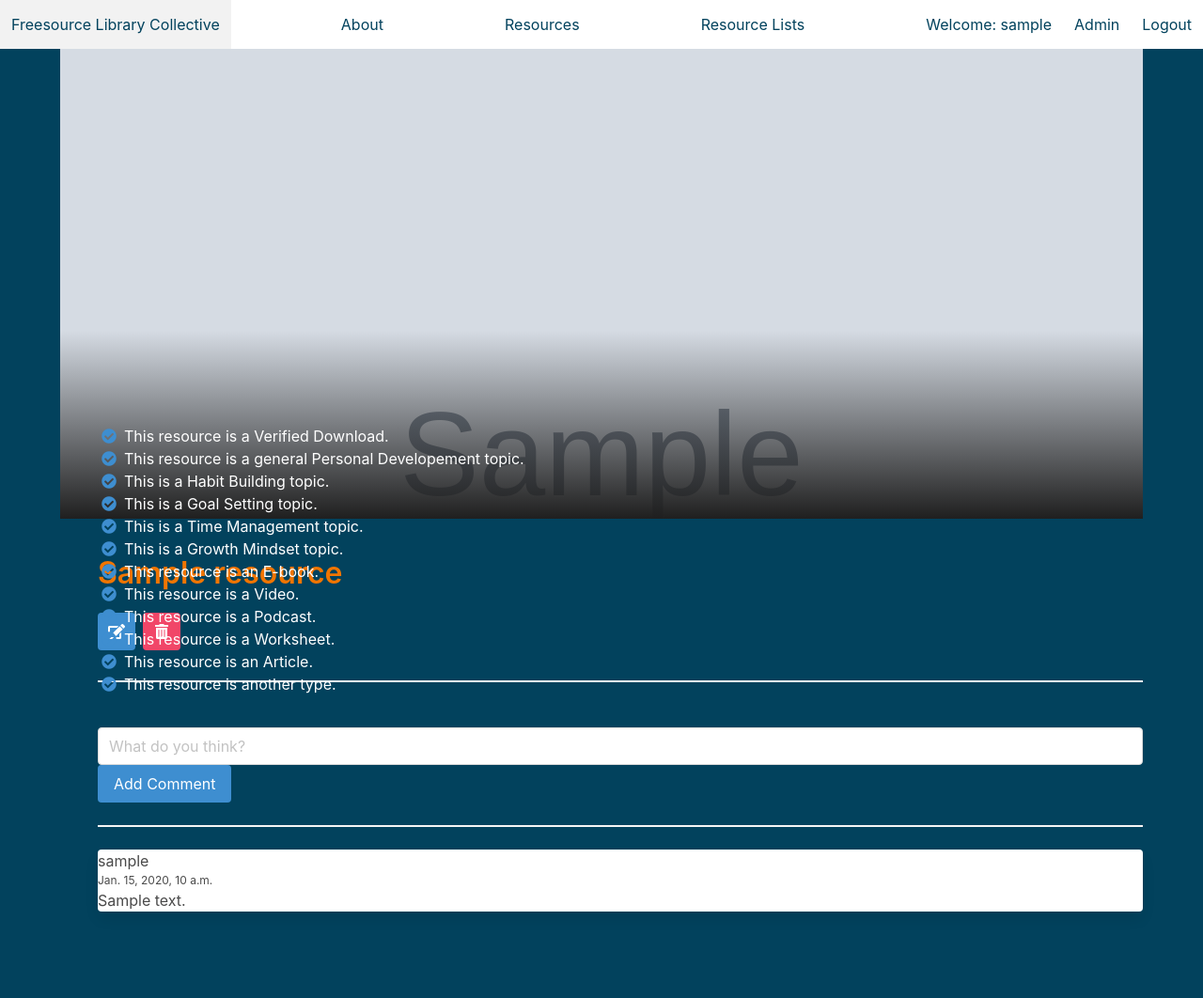
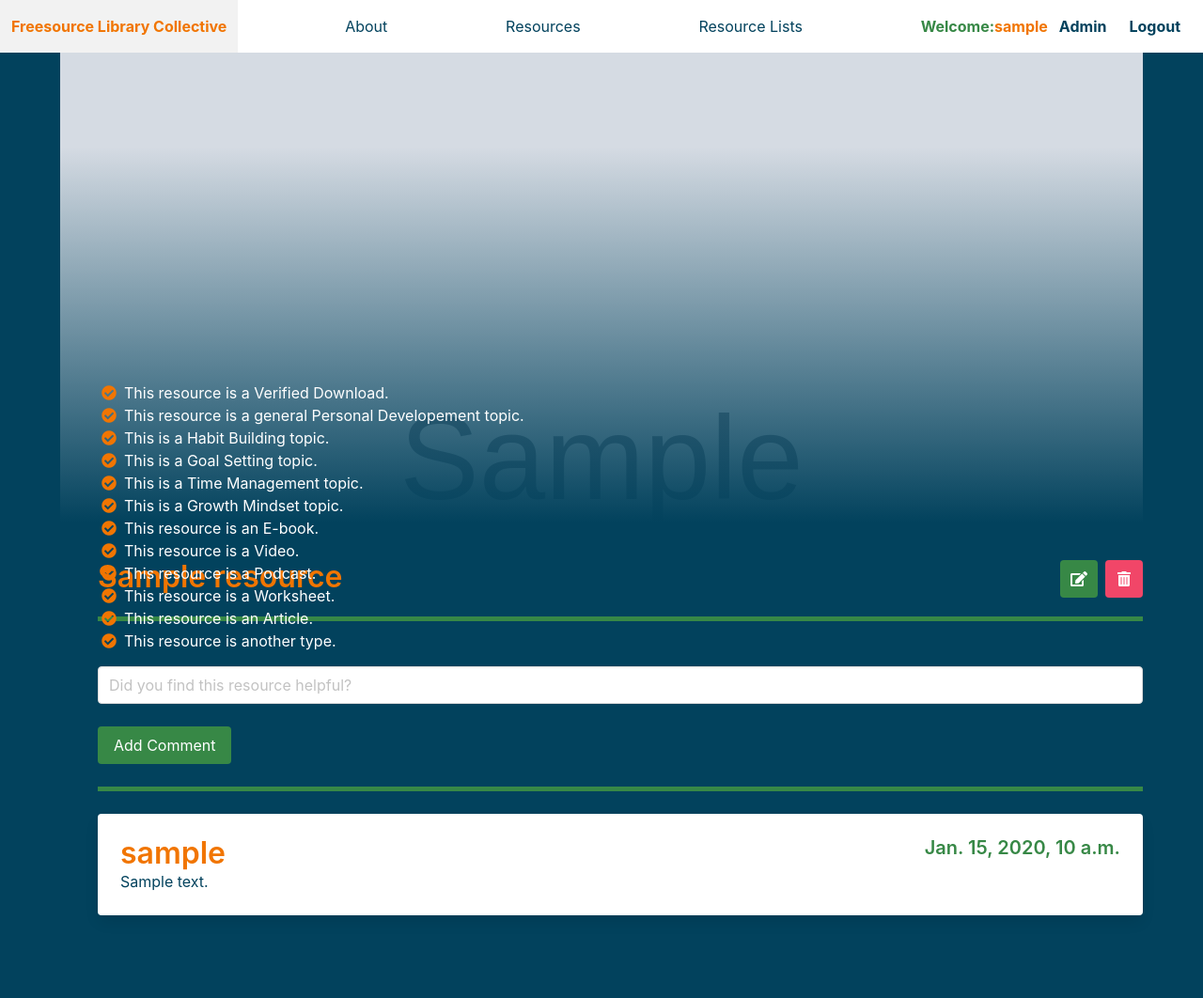
Before and after one commit to KayeB-Designing/freesource-collective, a Django app: page /resources/1/ in a window 1280 px wide. Shown: the whole page at 94% size. Before the commit the page ends 970 px from the top, so only its background shows below. Run offline with Django 4.2, Linux system fonts and the light colour scheme; a user stored in the database is signed in; tables that the repository leaves empty hold one stand-in row (values such as "Sample post"); grey boxes marked "Sample" are stand-in pictures; parts of the project's set-up code (start-up, migrations or seed data) failed here and were passed over.

Commit message:
styking complete

```diff
--- a/flc_main_app/static/styles/main.css
+++ b/flc_main_app/static/styles/main.css
@@ -19,6 +19,10 @@ h3 {
     color: #f17501;
 }
 
+.subtitle {
+    color: #ffffff;
+}
+
 .gallery {
     display: grid;
     grid-template-columns: repeat(auto-fit, minmax(280px, 1fr));
@@ -31,7 +35,7 @@ h3 {
 }
 
 .gallery .card:hover {
-    transform: scale(1.1);
+    transform: scale(1.05);
     z-index: 10;
 }
 
@@ -51,7 +55,7 @@ p {
 
 .detail__img::after {
     content: "";
-    background-image: linear-gradient(transparent 60%, #1f1f1f);
+    background-image: linear-gradient(transparent 20%, #02425d);
     position: absolute;
     top: 0;
     left: 0;
@@ -70,9 +74,18 @@ img {
 .detail__name {
     position: absolute;
     z-index: 5;
-    top: 400px;
+    top: 350px;
 }
 
 .detail__container {
     margin-top: 500px;
 }
+
+.white {
+    color:#ffffff;
+}
+
+hr {
+    background-color:#378846;
+    height: 5px;
+}
--- a/flc_main_app/templates/base.html
+++ b/flc_main_app/templates/base.html
@@ -15,7 +15,7 @@
     <body >
         <nav class="navbar is-white" style="color: #02425d;" role="navigation" aria-label="main navigation">
             <div class="navbar-brand">
-                <a class="navbar-item" style="color:#02425d" href="/">Freesource Library Collective</a>
+                <a class="navbar-item" style="color:#f17501; font-weight: bold;" href="/">Freesource Library Collective</a>
                 <a style="color:#02425d" role="button" class="navbar-burger" aria-label="menu" aria-expanded="false">
                     <span aria-hidden="true"></span>
                     <span aria-hidden="true"></span>
@@ -33,7 +33,7 @@
                         <a class="navbar-item" style="color:#02425d" href="{% url 'list_list' %}">Resource Lists</a>
                     </div>
                     <div class="navbar-menu navbar-end">
-                        <span class="navbar-item" style="color:#02425d">Welcome: {{user.username}}</span>
+                        <span class="navbar-item" style="color:#378846; font-weight: bolder;">Welcome:<span style="color:#f17501; font-weight: bold;">{{user.username}}</span>
                         {% if user.is_superuser %}
                                 <a class="navbar-item" style="color:#02425d" href="http://127.0.0.1:8000/admin/">Admin</a>
                         {% endif %}
--- a/flc_main_app/templates/registration/login.html
+++ b/flc_main_app/templates/registration/login.html
@@ -3,7 +3,8 @@
         <h1 class="title pt-5">Freesource Library Collective Log In Page</h1>
         <form method="post" action="{% url 'login' %}">
             {% csrf_token %} {{ form.as_p }}
-            <input type="submit" class="button is-info" value="login" />
+            <br>
+            <input  style="background-color:#378846" type="submit" class="button is-info" value="login" />
             <input type="hidden" name="next" value="{{ next }}" />
         </form>
         {% endblock %}
--- a/flc_main_app/templates/registration/register.html
+++ b/flc_main_app/templates/registration/register.html
@@ -3,7 +3,8 @@
         <h1 class="title pt-5">Freesource Library Collective Registration Page</h1>
         <form method="post" action="{% url 'register' %}">
             {% csrf_token %} {{ form.as_p }}
-            <input type="submit" class="button is-info" value="Register" />
+            <br>
+            <input style="background-color:#378846" type="submit" class="button is-info" value="Register" />
             <input type="hidden" name="next" value="{{ next }}" />
         </form>
         {% endblock %}
--- a/flc_main_app/templates/resource_detail.html
+++ b/flc_main_app/templates/resource_detail.html
@@ -4,10 +4,10 @@
         <img src="{{resource.image}}" alt="{{resource.name}}" />
     </div>
     <div class="detail__container">
-        <a href="{{resource.link}}" target="_blank"><h1 class="title">{{resource.name}}</h1></a>
-        <br>
-        <div class="buttons">
-            <a class="button is-info" href="{% url 'resource_update' resource.pk %}">
+        <a  class="title" href="{{resource.link}}" target="_blank"><h1>{{resource.name}}<span >
+            {% if resource.user == user %}
+        <div class="buttons is-pulled-right">
+            <a class="button is-info" style="background-color:#378846" href="{% url 'resource_update' resource.pk %}">
                 <span class="icon">
                     <i class="fas fa-edit"></i>
                 </span>
@@ -18,11 +18,15 @@
                 </span>
             </a>
         </div>
+        {% endif %}
+        </span></h1></a>
+
+
         <div class="detail__name">
             {% if resource.verified_download %}
         <div class="icon-text">
             <span class="icon has-text-info">
-                <i class="fas fa-check-circle"></i>
+                <i class="fas fa-check-circle" style="color:#f17501"></i>
             </span>
             <span>This resource is a Verified Download.</span>
         </div>
@@ -30,7 +34,7 @@
         {% if resource.general_pers_dev %}
         <div class="icon-text">
             <span class="icon has-text-info">
-                <i class="fas fa-check-circle"></i>
+                <i class="fas fa-check-circle" style="color:#f17501"></i>
             </span>
             <span>This resource is a general Personal Developement topic.</span>
         </div>
@@ -38,7 +42,7 @@
         {% if resource.habit_building %}
         <div class="icon-text">
             <span class="icon has-text-info">
-                <i class="fas fa-check-circle"></i>
+                <i class="fas fa-check-circle" style="color:#f17501"></i>
             </span>
             <span>This is a Habit Building topic.</span>
         </div>
@@ -46,7 +50,7 @@
         {% if resource.goal_setting %}
         <div class="icon-text">
             <span class="icon has-text-info">
-                <i class="fas fa-check-circle"></i>
+                <i class="fas fa-check-circle" style="color:#f17501"></i>
             </span>
             <span>This is a Goal Setting topic.</span>
         </div>
@@ -54,7 +58,7 @@
         {% if resource.time_management %}
         <div class="icon-text">
             <span class="icon has-text-info">
-                <i class="fas fa-check-circle"></i>
+                <i class="fas fa-check-circle" style="color:#f17501"></i>
             </span>
             <span>This is a Time Management topic.</span>
         </div>
@@ -62,7 +66,7 @@
         {% if resource.growth_mindset %}
         <div class="icon-text">
             <span class="icon has-text-info">
-                <i class="fas fa-check-circle"></i>
+                <i class="fas fa-check-circle" style="color:#f17501"></i>
             </span>
             <span>This is a Growth Mindset topic.</span>
         </div>
@@ -70,7 +74,7 @@
         {% if resource.type_book %}
         <div class="icon-text">
             <span class="icon has-text-info">
-                <i class="fas fa-check-circle"></i>
+                <i class="fas fa-check-circle" style="color:#f17501"></i>
             </span>
             <span>This resource is an E-book.</span>
         </div>
@@ -78,7 +82,7 @@
         {% if resource.type_video %}
         <div class="icon-text">
             <span class="icon has-text-info">
-                <i class="fas fa-check-circle"></i>
+                <i class="fas fa-check-circle" style="color:#f17501"></i>
             </span>
             <span>This resource is a Video.</span>
         </div>
@@ -86,7 +90,7 @@
         {% if resource.type_podcast %}
         <div class="icon-text">
             <span class="icon has-text-info">
-                <i class="fas fa-check-circle"></i>
+                <i class="fas fa-check-circle" style="color:#f17501"></i>
             </span>
             <span>This resource is a Podcast.</span>
         </div>
@@ -94,7 +98,7 @@
         {% if resource.type_worksheet %}
         <div class="icon-text">
             <span class="icon has-text-info">
-                <i class="fas fa-check-circle"></i>
+                <i class="fas fa-check-circle" style="color:#f17501"></i>
             </span>
             <span>This resource is a Worksheet.</span>
         </div>
@@ -102,7 +106,7 @@
         {% if resource.type_article %}
         <div class="icon-text">
             <span class="icon has-text-info">
-                <i class="fas fa-check-circle"></i>
+                <i class="fas fa-check-circle" style="color:#f17501"></i>
             </span>
             <span>This resource is an Article.</span>
         </div>
@@ -110,7 +114,7 @@
         {% if resource.type_other %}
         <div class="icon-text">
             <span class="icon has-text-info">
-                <i class="fas fa-check-circle"></i>
+                <i class="fas fa-check-circle" style="color:#f17501"></i>
             </span>
             <span>This resource is another type.</span>
         </div>
@@ -124,10 +128,11 @@
                 {% csrf_token %}
                 <div>
                     <div>
-                        <input class="input" type="text" name="body" placeholder="What do you think?" required/>
+                        <input class="input" type="text" name="body" placeholder="Did you find this resource helpful?" required/>
                     </div>
+                    <br>
                     <div class="control">
-                        <input class="button is-info" type="submit" value="Add Comment" />
+                        <input class="button is-info"  style="background-color:#378846" type="submit" value="Add Comment" />
                     </div>
                 </div>
             </form>
@@ -137,20 +142,20 @@
             {% for comment in resource.comments.all %}
             <div class="gallery">
                 <div class="card">
-                    <div>{{comment.authorID}}</div>
-                    <p>{{comment.created_at}}</p>
-                    <div>
-                        {{comment.body}}
+                    <div class="card-content">
+                        <div>
+                            <h3 class="title">{{comment.authorID}} <span class="is-pulled-right subtitle" style="color:#378846">{{comment.created_at}}</span></h3>
+
+                        </div>
+                        <div style="color:#02425d">
+                            {{comment.body}}
+                        </div>
                     </div>
                 </div>
 
             </div>
             <br>
             <br>
-            {% empty %}
-            <p>
-                No comments available.
-            </p>
         {% endfor %}
         </div>
     {% else %}
```
Also changed, not shown: flc_main_app/templates/home.html (+10 -25 lines), flc_main_app/templates/list_detail.html (+19 -13 lines), flc_main_app/templates/list_list.html (+14 -29 lines), flc_main_app/templates/resource_list.html (+4 -6 lines).
